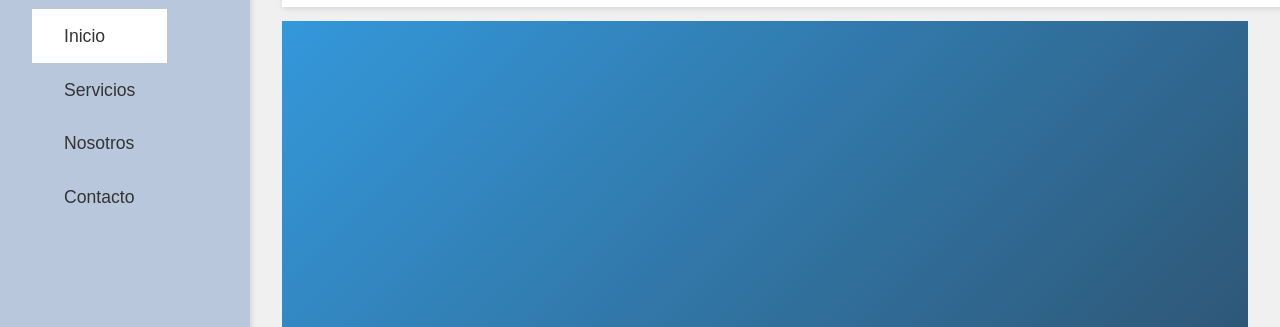
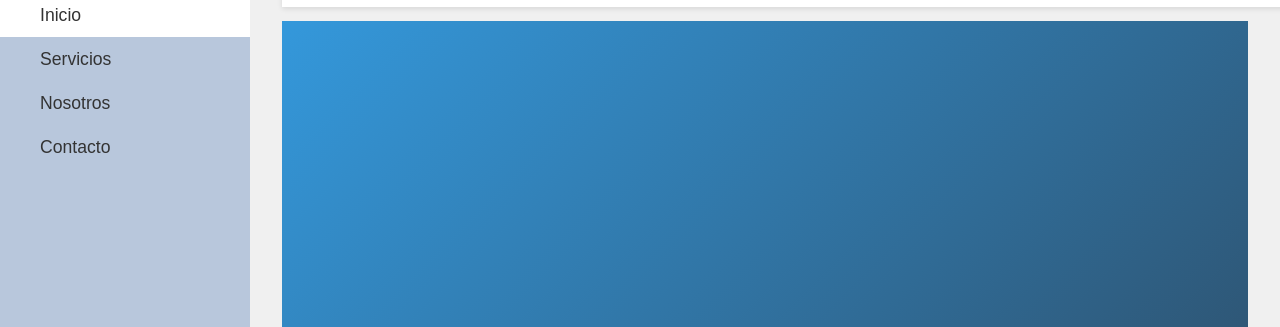
Before and after one commit to carmenJaraAlvarez/Despliegue-de-aplicaciones-web, a plain HTML site: page index.html in a window 1280 px wide. Shown: the part 71-398 px from the top of the page. Drawn offline with Linux system fonts and the light colour scheme.

Commit message:
Custom css

```diff
--- a/index.html
+++ b/index.html
@@ -12,10 +12,10 @@
     <aside class="sidebar">
         <nav class="sidebar-menu">
             <ul>
-                <li><a href="#inicio">Inicio</a></li>
-                <li><a href="#servicios">Servicios</a></li>
-                <li><a href="#nosotros">Nosotros</a></li>
-                <li><a href="#contacto">Contacto</a></li>
+                <li><a href="#inicio"><span>Inicio</span></a></li>
+                <li><a href="#servicios"><span>Servicios</span></a></li>
+                <li><a href="#nosotros"><span>Nosotros</span></a></li>
+                <li><a href="#contacto"><span>Contacto</span></a></li>
             </ul>
         </nav>
     </aside>
--- a/styles.css
+++ b/styles.css
@@ -28,43 +28,45 @@ body {
     width: 250px;
     height: 100vh;
     background-color: var(--menu-blue);
-    box-shadow: 2px 0 5px rgba(0,0,0,0.1);
+    padding: 0;
 }
 
 .sidebar-menu {
-    list-style: none;
     margin-top: 4rem;
+    padding: 0;
+    width: 100%;
 }
 
 .sidebar-menu ul {
+    margin: 0;
+    padding: 0;
     list-style: none;
-    padding: 0;
-    margin: 0;
+    width: 100%;
 }
 
 .sidebar-menu li {
     margin: 0;
     padding: 0;
+    width: 100%;
 }
 
 .sidebar-menu a {
+    display: block;
+    width: 100%;
+    margin: 0;
+    padding: 8px 20px;
     color: var(--text-dark);
     text-decoration: none;
-    font-weight: 500;
     font-size: 1.1rem;
-    display: block;
-    padding: 0.8rem 2rem;
-    transition: background-color 0.3s ease;
-    margin: 0;
-    width: 100%;
 }
 
-.sidebar-menu a:hover {
-    background-color: white;
+.sidebar-menu a span {
+    padding: 0 20px;
 }
 
+.sidebar-menu a:hover,
 .sidebar-menu a.active {
-    background-color: white;
+    background: #fff;
 }
 
 /* Contenido principal */
```
